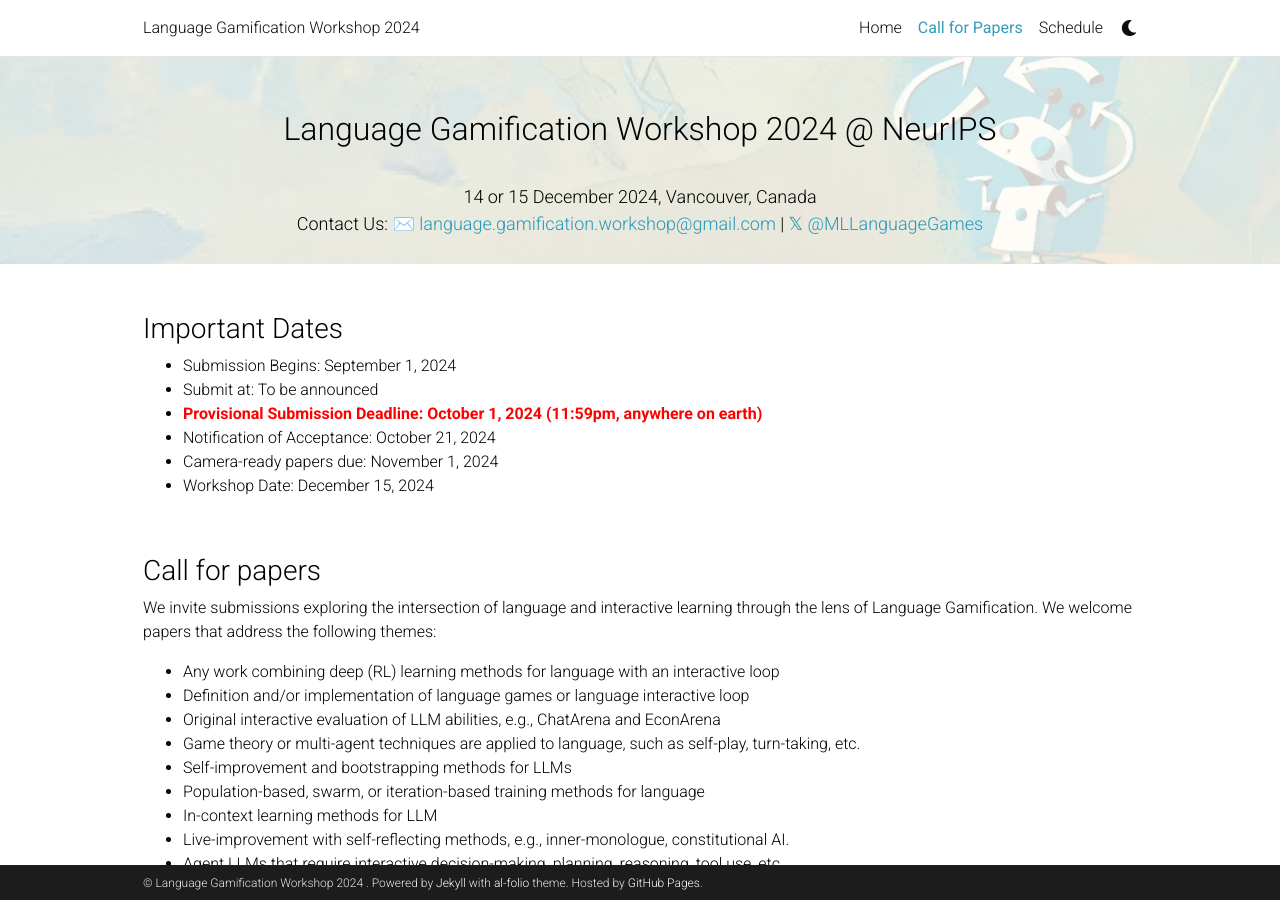
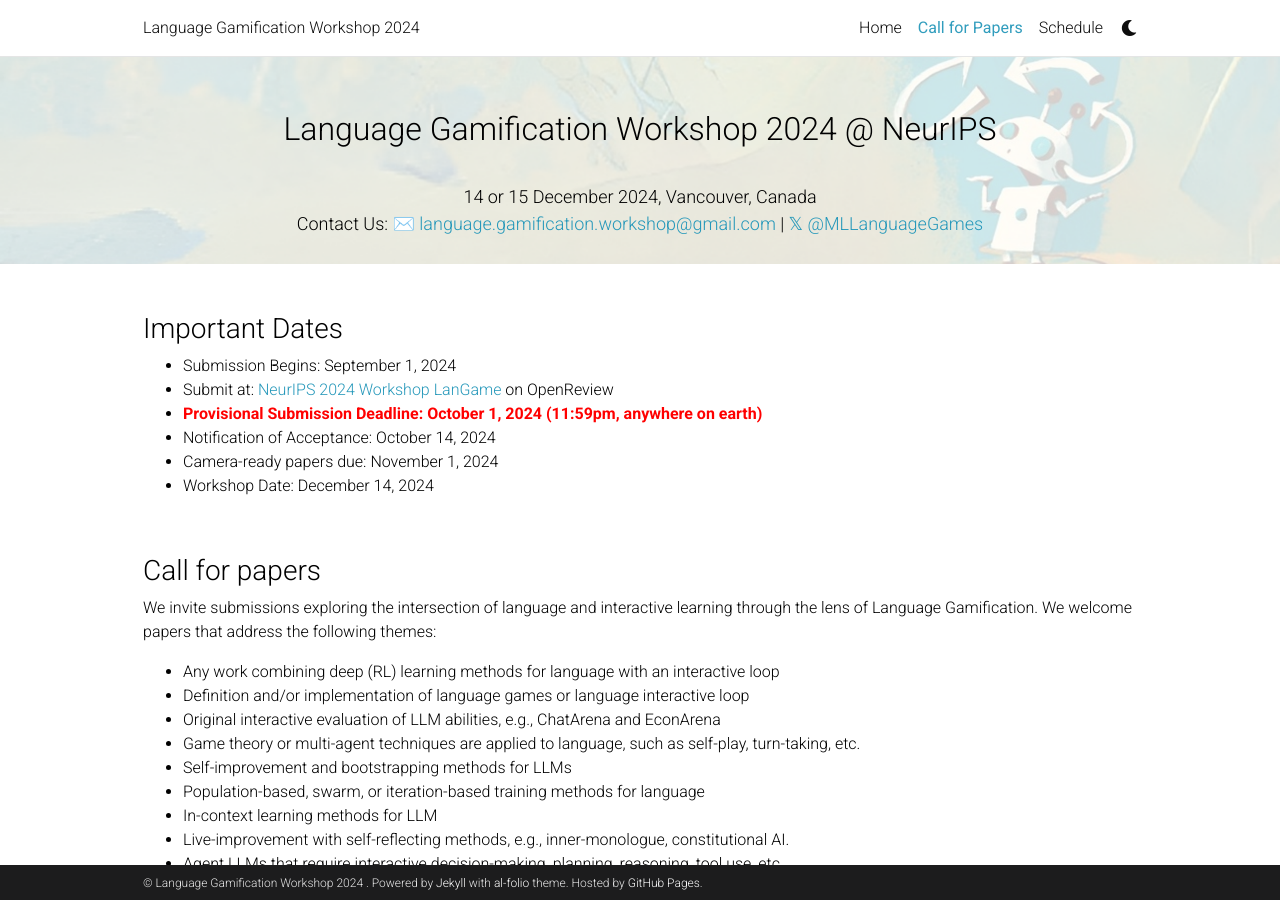
Before and after one commit to opensourcing-foundation-models/opensourcing-foundation-models.github.io, a Jekyll site: the page built from _pages/call_for_paper.md, in a window 1280 px wide and 900 px high. Built offline with Jekyll 4.4.1, drawn with Linux system fonts in a browser that asks for light colours; emoji names are drawn with the system emoji font; comment, search, counter and statistics services are not loaded; a style sheet for code colours, icons or effects is not loaded.

Commit message:
updated call for paper page

```diff
--- a/_pages/call_for_paper.md
+++ b/_pages/call_for_paper.md
@@ -14,11 +14,11 @@ nav_order: 2
 <!-- :loudspeaker: __The submission deadline is extended to October 4!__ -->
 <!---->
 * Submission Begins: September 1, 2024
-* Submit at: To be announced
+* Submit at: [NeurIPS 2024 Workshop LanGame](https://openreview.net/group?id=NeurIPS.cc/2024/Workshop/LanGame) on OpenReview
 * <span style="color:red;font-weight:bold;"> Provisional Submission Deadline: October 1, 2024 (11:59pm, anywhere on earth)</span>
-* Notification of Acceptance: October 21, 2024
+* Notification of Acceptance: October 14, 2024
 * Camera-ready papers due: November 1, 2024
-* Workshop Date: December 15, 2024
+* Workshop Date: December 14, 2024
 
 <br>
 
@@ -63,6 +63,10 @@ For more information, refer to the [NeurIPS-2024 Call for Papers](https://neurip
 
 Accepted papers will be presented during joint poster sessions, and exceptional submissions will be selected for spotlight oral presentations. They will be made publicly available as non-archival reports, allowing for proceeding submission.
 
+<br>
+
+<br>
+
 <!---->
 <!---->
 <!-- <br> -->
```
